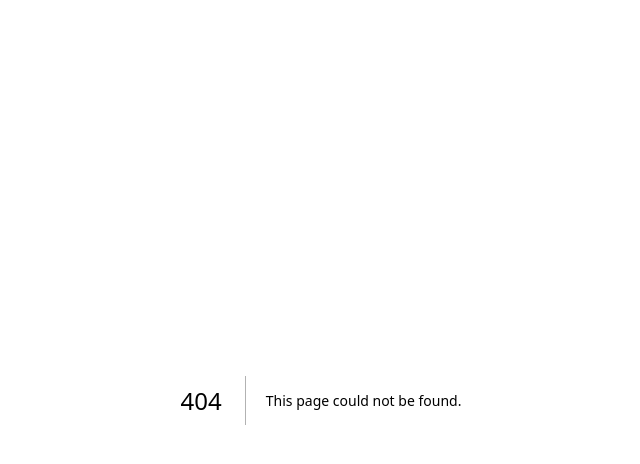
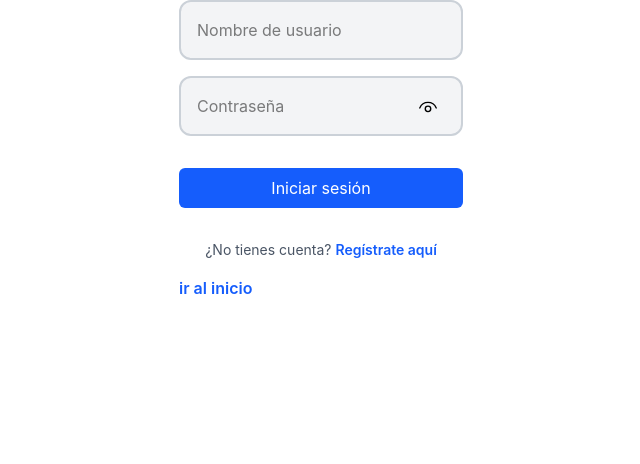
Before and after one commit to Vasibe/fromValidatorFront, a Next.js app: page /Login in a window 1280 px wide. Before the commit this address had no page. Shown: the top 464 px of the page, without its empty margins (319-959 px from the left). Built offline with nearby package versions, Linux system fonts and the light colour scheme.

Commit message:
Update change

```diff
--- /dev/null
+++ b/src/api/user/authApi.ts
@@ -0,0 +1,43 @@
+"use client";
+import { useState } from "react";
+import { toast } from "sonner";
+
+interface LoginDto {
+  usernameOrEmail: string;
+  password: string;
+}
+
+export function useLoginApi() {
+  const [loading, setLoading] = useState(false);
+
+  const loginUser = async (data: LoginDto) => {
+    try {
+      setLoading(true);
+
+      const res = await fetch(
+        `${process.env.NEXT_PUBLIC_API_URL}/login`,
+        {
+          method: "POST",
+          headers: {
+            "Content-Type": "application/json",
+          },
+          body: JSON.stringify(data),
+        }
+      );
+
+      if (!res.ok) {
+        const errorData = await res.json();
+        throw new Error(errorData.message || "Error en el login");
+      }
+
+      const result = await res.json();
+      return result; // Puede ser token, usuario, etc.
+    } catch (error: any) {
+      throw error;
+    } finally {
+      setLoading(false);
+    }
+  };
+
+  return { loginUser, loading };
+}
--- /dev/null
+++ b/src/app/Login/page.tsx
@@ -0,0 +1,7 @@
+"use client";
+
+import LoginView from "@/src/sections/auth/LoginView/LoginView";
+
+export default function FormRegisterPage() {
+  return <LoginView />;
+}
--- a/src/app/globals.css
+++ b/src/app/globals.css
@@ -20,3 +20,21 @@ body {
   pointer-events: none;
   display: block;
 }
+input[type="password"]::-ms-reveal,
+input[type="password"]::-ms-clear {
+  display: none;
+}
+
+input[type="password"]::-webkit-textfield-decoration-container {
+  display: none;
+}
+
+input[type="password"]::-webkit-credentials-auto-fill-button {
+  visibility: hidden;
+  display: none !important;
+  pointer-events: none;
+}
+input::-webkit-outer-spin-button,
+input::-webkit-inner-spin-button {
+  display: none;
+}
--- a/src/components/mainNavBar.tsx
+++ b/src/components/mainNavBar.tsx
@@ -3,6 +3,8 @@ import React, { useState, useEffect } from "react";
 import { motion } from "framer-motion";
 import { MobileDrawer } from "./drawerNavBar";
 import Image from "next/image";
+import { useRouter } from "next/navigation";
+import { useAuth } from "@/src/hooks/useAuth";
 
 interface LinkItem {
   nombre: string;
@@ -30,10 +32,14 @@ const NavBar = ({
   brandName = "Gymfinity",
   logoColor = "#F15A24",
   onLinkClick,
-  onProfileClick
+  onProfileClick,
 }: NavBarProps) => {
   const [isMobile, setIsMobile] = useState(false);
   const [drawerOpen, setDrawerOpen] = useState(false);
+
+  const { user, logout } = useAuth();
+  const router = useRouter();
+  const [dropdownOpen, setDropdownOpen] = useState(false);
 
   useEffect(() => {
     const checkScreenSize = () => {
@@ -41,9 +47,9 @@ const NavBar = ({
     };
 
     checkScreenSize();
-    window.addEventListener('resize', checkScreenSize);
+    window.addEventListener("resize", checkScreenSize);
 
-    return () => window.removeEventListener('resize', checkScreenSize);
+    return () => window.removeEventListener("resize", checkScreenSize);
   }, []);
 
   return (
@@ -58,32 +64,32 @@ const NavBar = ({
           boxShadow: "0 2px 4px rgba(0,0,0,0.03)",
           padding: "1rem 2rem",
           boxSizing: "border-box",
-          overflow: "hidden"
         }}
       >
-        <div style={{
-          display: 'grid',
-          gridTemplateColumns: isMobile ? 'auto 1fr auto' : '1fr auto 1fr',
-          alignItems: 'center',
-          width: '100%',
-          maxWidth: '1200px',
-          margin: '0 auto',
-          gap: '1rem'
-        }}>
-
-          {/* Logo y nombre  */}
-          <div style={{
-            display: 'flex',
-            alignItems: 'center',
-            justifyContent: isMobile ? 'flex-start' : 'flex-start',
-            minWidth: 0
-          }}>
-            {/* Logo PNG con animación */}
+        <div
+          style={{
+            display: "grid",
+            gridTemplateColumns: isMobile ? "auto 1fr auto" : "1fr auto 1fr",
+            alignItems: "center",
+            width: "100%",
+            maxWidth: "1200px",
+            margin: "0 auto",
+            gap: "1rem",
+          }}
+        >
+          <div
+            style={{
+              display: "flex",
+              alignItems: "center",
+              justifyContent: isMobile ? "flex-start" : "flex-start",
+              minWidth: 0,
+            }}
+          >
             <motion.div
               whileHover={{
                 scale: 1.15,
                 rotate: 5,
-                transition: { type: "spring", stiffness: 400 }
+                transition: { type: "spring", stiffness: 400 },
               }}
             >
               <Image
@@ -91,39 +97,37 @@ const NavBar = ({
                 alt={`Logo ${brandName}`}
                 width={36}
                 height={36}
-                style={{
-                  objectFit: "contain"
-                }}
+                style={{ objectFit: "contain" }}
               />
             </motion.div>
 
-
             <motion.span
               style={{
-                marginLeft: '8px',
+                marginLeft: "8px",
                 fontWeight: "bold",
                 fontSize: "20px",
                 color: "#222",
-                whiteSpace: 'nowrap'
+                whiteSpace: "nowrap",
               }}
               whileHover={{
                 color: logoColor,
-                transition: { duration: 0.2 }
+                transition: { duration: 0.2 },
               }}
             >
               {brandName}
             </motion.span>
           </div>
 
-          {/* Links dinámicos - Solo en desktop */}
           {!isMobile && (
-            <div style={{
+            <div
+              style={{
                 display: "flex",
                 alignItems: "center",
                 gap: "clamp(1rem, 2vw, 2rem)",
-              justifyContent: 'center',
-              flexWrap: 'wrap'
-            }}>
+                justifyContent: "center",
+                flexWrap: "wrap",
+              }}
+            >
               {links.map((link, idx) => (
                 <motion.a
                   key={link.nombre + idx}
@@ -142,7 +146,7 @@ const NavBar = ({
                     fontWeight: link.active ? "bold" : "normal",
                     fontSize: "clamp(14px, 1.5vw, 16px)",
                     cursor: "pointer",
-                    whiteSpace: 'nowrap'
+                    whiteSpace: "nowrap",
                   }}
                 >
                   {link.nombre}
@@ -151,12 +155,14 @@ const NavBar = ({
             </div>
           )}
 
-          {/* Botón perfil o menú hamburguesa */}
-          <div style={{
-            display: 'flex',
-            justifyContent: 'flex-end',
-            minWidth: 0
-          }}>
+          <div
+            style={{
+              display: "flex",
+              justifyContent: "flex-end",
+              minWidth: 0,
+              position: "relative",
+            }}
+          >
             {isMobile ? (
               <motion.button
                 onClick={() => setDrawerOpen(true)}
@@ -169,39 +175,34 @@ const NavBar = ({
                   padding: "0.5rem",
                   display: "flex",
                   flexDirection: "column",
-                  gap: "4px"
+                  gap: "4px",
                 }}
               >
-                <span style={{
-                  width: "24px",
-                  height: "2px",
-                  backgroundColor: "#222",
-                  display: "block"
-                }} />
-                <span style={{
-                  width: "24px",
-                  height: "2px",
-                  backgroundColor: "#222",
-                  display: "block"
-                }} />
-                <span style={{
-                  width: "24px",
-                  height: "2px",
-                  backgroundColor: "#222",
-                  display: "block"
-                }} />
+                <span
+                  style={{ width: "24px", height: "2px", background: "#222" }}
+                />
+                <span
+                  style={{ width: "24px", height: "2px", background: "#222" }}
+                />
+                <span
+                  style={{ width: "24px", height: "2px", background: "#222" }}
+                />
               </motion.button>
             ) : (
+              <>
+                {!user && (
+                  <div
+                    style={{
+                      display: "flex",
+                      alignItems: "center",
+                      gap: "1rem",
+                    }}
+                  >
+                    {/* BOTÓN INICIAR SESIÓN */}
                     <motion.a
-                href={profileButton.href}
+                      href="/Login"
                       whileHover={{ scale: 1.1 }}
                       whileTap={{ scale: 0.95 }}
-                onClick={(e) => {
-                  if (onProfileClick) {
-                    e.preventDefault();
-                    onProfileClick();
-                  }
-                }}
                       style={{
                         backgroundColor: "#F15A24",
                         color: "#fff",
@@ -211,18 +212,83 @@ const NavBar = ({
                         fontWeight: "bold",
                         fontSize: "clamp(14px, 1.5vw, 15px)",
                         textDecoration: "none",
-                  display: "inline-block",
-                  whiteSpace: 'nowrap'
+                        whiteSpace: "nowrap",
                       }}
                     >
-                {profileButton.nombre}
+                      Iniciar sesión
                     </motion.a>
+
+                    <motion.button
+                      onClick={() => router.push("/UserRegister")}
+                      whileHover={{ scale: 1.1 }}
+                      whileTap={{ scale: 0.95 }}
+                      style={{
+                        backgroundColor: "#222",
+                        color: "#fff",
+                        border: "none",
+                        padding: "0.5rem 1.5rem",
+                        borderRadius: 8,
+                        fontWeight: "bold",
+                        cursor: "pointer",
+                        fontSize: "clamp(14px, 1.5vw, 15px)",
+                        whiteSpace: "nowrap",
+                      }}
+                    >
+                      Registrarse
+                    </motion.button>
+                  </div>
+                )}
+
+                {user && (
+                  <div style={{ position: "relative" }}>
+                    <motion.button
+                      whileHover={{ scale: 1.1 }}
+                      whileTap={{ scale: 0.95 }}
+                      onClick={() => setDropdownOpen(!dropdownOpen)}
+                      style={{
+                        backgroundColor: "#F15A24",
+                        color: "#fff",
+                        border: "none",
+                        padding: "0.5rem 1.5rem",
+                        borderRadius: 8,
+                        fontWeight: "bold",
+                        cursor: "pointer",
+                        fontSize: "clamp(14px, 1.5vw, 15px)",
+                      }}
+                    >
+                      {user.userName}
+                    </motion.button>
+
+                    {dropdownOpen && (
+                      <div
+                        style={{
+                          position: "absolute",
+                          top: "110%",
+                          right: 0,
+                          background: "white",
+                          borderRadius: 8,
+                          boxShadow: "0 4px 12px rgba(0,0,0,0.15)",
+                          padding: "0.5rem 1rem",
+                          cursor: "pointer",
+                          minWidth: "140px",
+                          zIndex: 9999,
+                        }}
+                        onClick={() => {
+                          logout();
+                          router.push("/Login");
+                        }}
+                      >
+                        <span className="text-gray-700">Cerrar sesión</span>
+                      </div>
+                    )}
+                  </div>
+                )}
+              </>
             )}
           </div>
         </div>
       </motion.nav>
 
-      {/* Mobile Drawer */}
       <MobileDrawer
         links={links}
         profileButton={profileButton}
--- /dev/null
+++ b/src/hooks/useAuth.ts
@@ -0,0 +1,23 @@
+"use client";
+import { useState, useEffect } from "react";
+
+export function useAuth() {
+  const [user, setUser] = useState<any>(null);
+
+  useEffect(() => {
+    const saved = localStorage.getItem("user");
+    if (saved) setUser(JSON.parse(saved));
+  }, []);
+
+  const login = (userData: any) => {
+    localStorage.setItem("user", JSON.stringify(userData));
+    setUser(userData);
+  };
+
+  const logout = () => {
+    localStorage.removeItem("user");
+    setUser(null);
+  };
+
+  return { user, login, logout };
+}
--- a/src/sections/HomePage/homePageView.tsx
+++ b/src/sections/HomePage/homePageView.tsx
@@ -30,7 +30,7 @@ export function HomePageView() {
         year={2025}
         mainLinks={[
           { label: "About", href: "/about" },
-          { label: "Services", href: "/UserRegister"},
+          { label: "Services", href: "/services" },
           { label: "Contact", href: "/contact" },
         ]}
         legalLinks={[
--- a/src/sections/auth/LoginView/LoginView.tsx
+++ b/src/sections/auth/LoginView/LoginView.tsx
@@ -0,0 +1,100 @@
+"use client";
+import { useState } from "react";
+import { toast } from "sonner";
+import { useLoginApi } from "@/src/api/user/authApi";
+import PasswordAutomata from "../UserRegisterView/components/automatas/PasswordAutomata";
+import UserAutomata from "../UserRegisterView/components/automatas/UserAutomata";
+import UserPassword from "../UserRegisterView/components/userPassword";
+import UserName from "../UserRegisterView/components/userName";
+import { useRouter } from "next/navigation";
+import { useAuth } from "@/src/hooks/useAuth";
+
+export default function LoginView() {
+  const router = useRouter();
+  const { loginUser } = useLoginApi();
+  const { login } = useAuth();
+  const [showPassword, setShowPassword] = useState(false);
+
+  const [form, setForm] = useState({
+    usernameOrEmail: "",
+    password: "",
+  });
+
+  const handleChange = (field: string, value: string) => {
+    setForm((prev) => ({
+      ...prev,
+      [field]: value,
+    }));
+  };
+
+  const handleSubmit = async (e: React.FormEvent) => {
+    e.preventDefault();
+
+    try {
+      const result = await loginUser(form);
+      console.log("RESULTADO LOGINUSER:", result);
+
+      login({
+        userId: result.userId,
+        userName: result.userName,
+        email: result.email,
+      });
+
+      toast.success("Login exitoso");
+
+      router.push("/");
+
+      console.log("Respuesta del login:", result);
+    } catch (error: any) {
+      toast.error(error.message || "Error al iniciar sesión");
+    }
+  };
+
+  return (
+    <div className="container m-auto">
+      <div className="w-full flex items-center justify-center flex-col">
+        <form onSubmit={handleSubmit}>
+          <div className="flex flex-col justify-between gap-4">
+            <UserName
+              value={form.usernameOrEmail}
+              onChange={(value) => handleChange("usernameOrEmail", value)}
+            />
+
+            <UserPassword
+              value={form.password}
+              onChange={(value) => handleChange("password", value)}
+              showPassword={showPassword}
+              setShowPassword={setShowPassword}
+            />
+
+            <button
+              type="submit"
+              className="bg-blue-600 text-white px-4 py-2 rounded-md mt-4"
+            >
+              Iniciar sesión
+            </button>
+            <p className="text-sm text-gray-600 text-center mt-4">
+              ¿No tienes cuenta?{" "}
+              <span
+                onClick={() => router.push("/UserRegister")}
+                className="text-blue-600 font-semibold cursor-pointer hover:underline"
+              >
+                Regístrate aquí
+              </span>
+            </p>
+
+            <span
+              onClick={() => router.push("/")}
+              className="text-blue-600 font-semibold cursor-pointer hover:underline"
+            >
+              ir al inicio
+            </span>
+          </div>
+        </form>
+
+        {form.usernameOrEmail && <UserAutomata value={form.usernameOrEmail} />}
+        {form.password && <PasswordAutomata value={form.password} />}
+      </div>
+    </div>
+  );
+}
--- a/src/sections/auth/UserRegisterView/UserRegisterView.tsx
+++ b/src/sections/auth/UserRegisterView/UserRegisterView.tsx
@@ -8,8 +8,11 @@ import { useCreateApi } from "@/src/api/user/userCreatorApi";
 import EmailAutomata from "./components/automatas/EmailAutomata";
 import UserAutomata from "./components/automatas/UserAutomata";
 import PasswordAutomata from "./components/automatas/PasswordAutomata";
+import { useRouter } from "next/navigation";
 
 export default function UseRegisterView() {
+  const router = useRouter();
+  const [showPassword, setShowPassword] = useState(false);
   const { createUser } = useCreateApi();
 
   const [form, setForm] = useState({
@@ -33,6 +36,10 @@ export default function UseRegisterView() {
 
       if (success) {
         toast.success("Usuario creado correctamente");
+
+        setTimeout(() => {
+          router.push("/Login");
+        }, 800);
       } else {
         toast.error("No se pudo crear el usuario");
       }
@@ -56,6 +63,8 @@ export default function UseRegisterView() {
             />
             <UserPassword
               value={form.password}
+              showPassword={showPassword}
+              setShowPassword={setShowPassword}
               onChange={(value) => handleChange("password", value)}
             />
 
@@ -65,6 +74,13 @@ export default function UseRegisterView() {
             >
               Crear usuario
             </button>
+
+            <a
+              href="/Login"
+              className="text-blue-600 text-sm mt-2 hover:underline text-center"
+            >
+              ¿Ya tienes cuenta? Iniciar sesión
+            </a>
           </div>
         </form>
         {form.userName && <UserAutomata value={form.userName} />}
--- a/src/sections/auth/UserRegisterView/components/userPassword.tsx
+++ b/src/sections/auth/UserRegisterView/components/userPassword.tsx
@@ -1,19 +1,37 @@
 import InputForm from "@/src/components/inputForm";
+import Image from "next/image";
 
 export default function UserPassword({
   value,
   onChange,
+  showPassword,
+  setShowPassword,
 }: {
   value: string;
   onChange: (value: string) => void;
+  showPassword: boolean;
+  setShowPassword: (value: boolean) => void;
 }) {
   return (
+    <div className="relative w-full">
       <InputForm
         name="password"
-      type="password"
+        type={showPassword ? "text" : "password"}
         placeholder="Contraseña"
         value={value}
         onChange={(e) => onChange(e.target.value)}
       />
+      <span
+        onClick={() => setShowPassword(!showPassword)}
+        className="absolute right-6 top-5 cursor-pointer text-gray-600 text-xl"
+      >
+        <Image
+          src={showPassword ? "/HiddenEye.svg" : "/ShowEye.svg"}
+          alt="toggle password"
+          width={22}
+          height={22}
+        />
+      </span>
+    </div>
   );
 }
```
Also changed, not shown: public/HiddenEye.svg (added), public/ShowEye.svg (added). Lines whose indentation alone changed are shown as unchanged.
